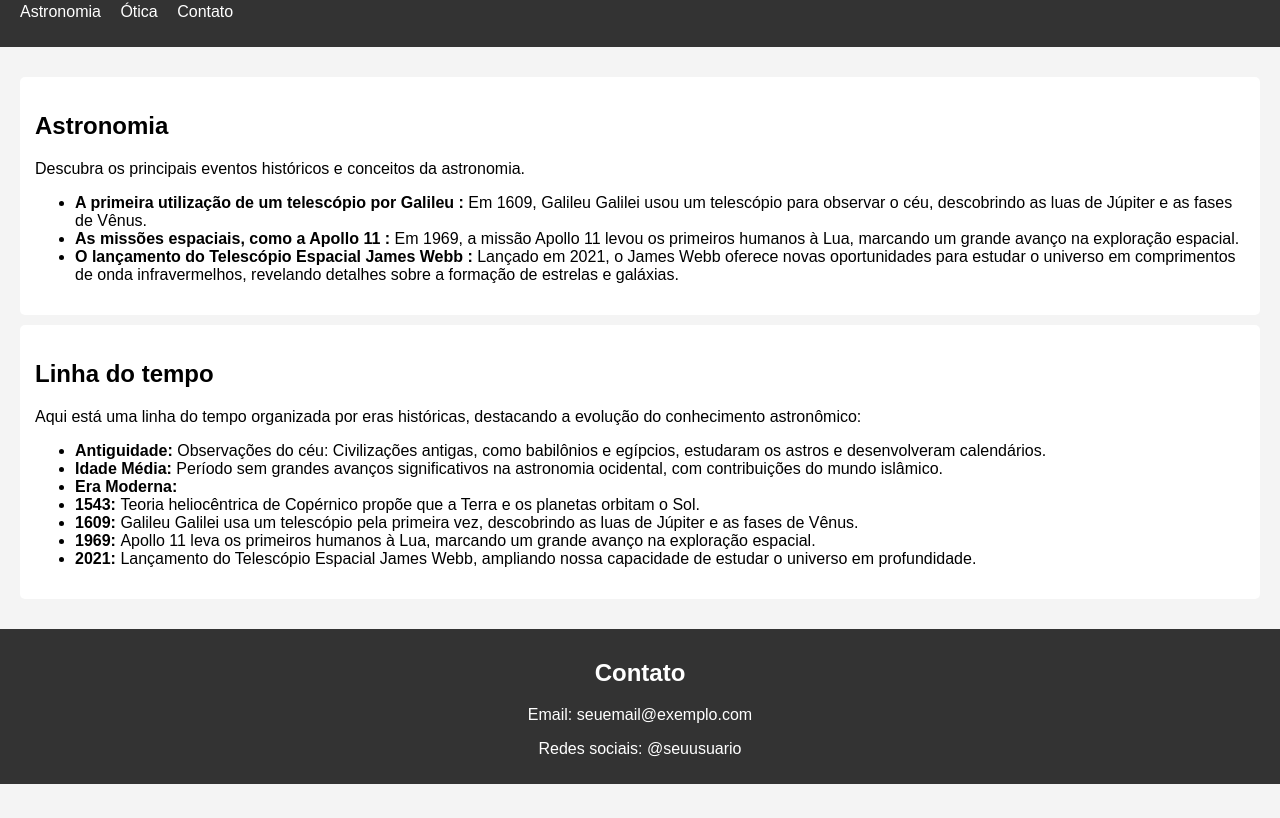
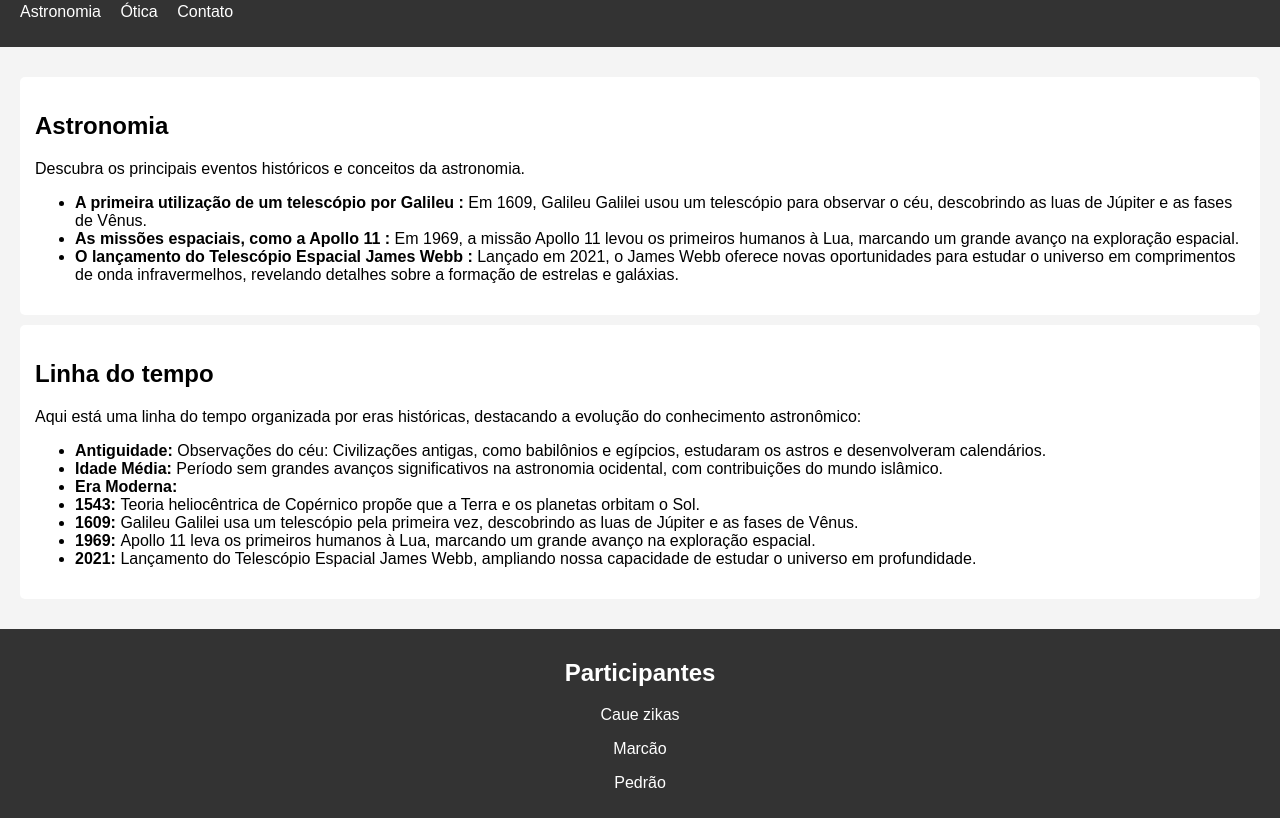
Before and after one commit to cleitonrasta69/cabecadegelo69, a plain HTML site: page index.html in a window 1280 px wide. Shown: the part 60-878 px from the top of the page. Before the commit the page ends 844 px from the top, so only its background shows below. Drawn offline with Linux system fonts and the light colour scheme.

Commit message:
Update index.html

```diff
--- a/index.html
+++ b/index.html
@@ -44,9 +44,10 @@
         </section>
     </main>
      <footer id="contato">
-        <h2>Contato</h2>
-        <p>Email: seuemail@exemplo.com</p>
-        <p>Redes sociais: @seuusuario</p>
+        <h2>Participantes</h2>
+        <p>Caue zikas</p>
+        <p>Marcão</p>
+        <p>Pedrão</p>
     </footer>
 </body>
 </html>
```
